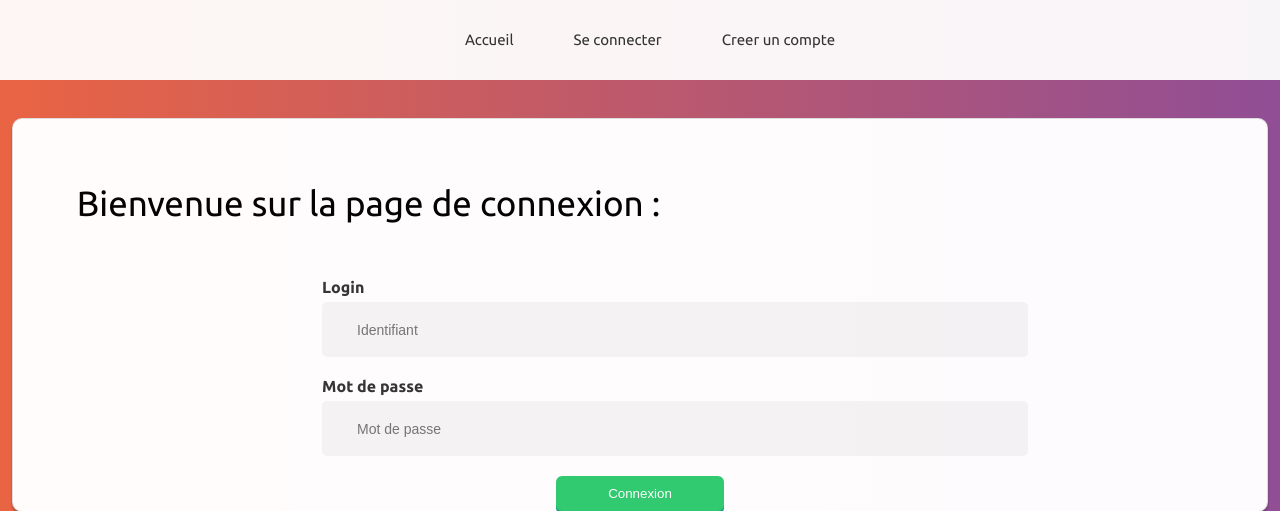
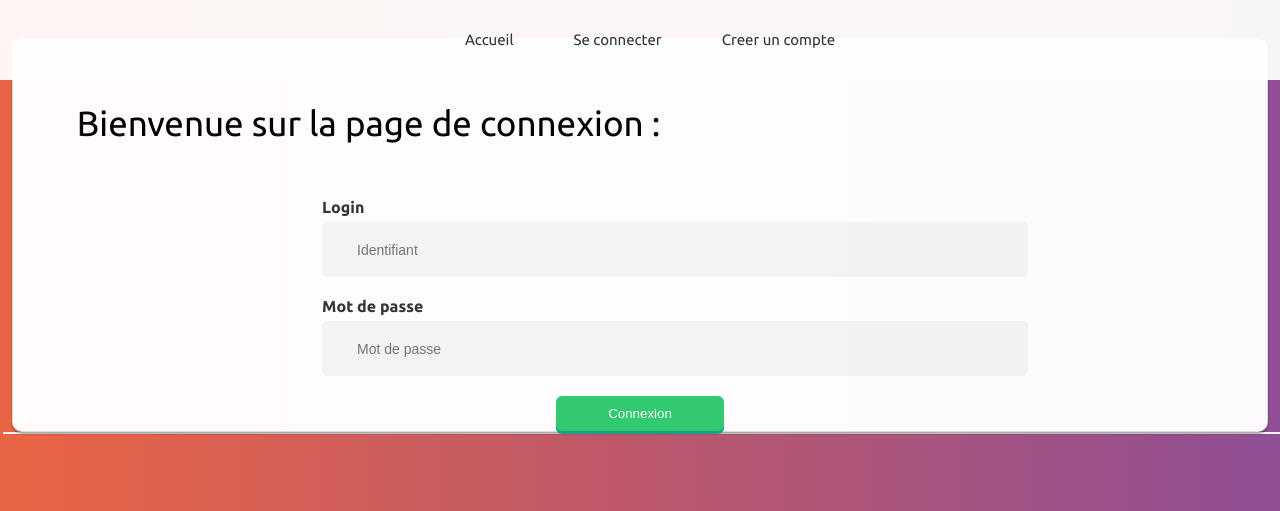
Before and after one commit to NathanGuillaud/Piscine, a PHP site: page / in a window 1280 px wide. Shown: the top 511 px of the page. Run offline with PHP 8.4, Linux system fonts and the light colour scheme; some libraries are stand-ins or nearby versions.

Commit message:
Header qui reste fixé

```diff
--- a/library/credentials.php
+++ b/library/credentials.php
@@ -9,7 +9,7 @@
 		// Nom d'utilisateur de la base de donnée
 		private static $databaseLogin = 'root';
 		// Mot de passe de la base de donnée
-		private static $databasePassword = 'root';
+		private static $databasePassword = '';
 
 		static function getDataBaseHostname(){
 			return self::$databaseHostname;
--- a/style.css
+++ b/style.css
@@ -402,3 +402,10 @@ fieldset {
 .liste th:hover{
     cursor: pointer !important;
 }
+
+.stick {
+    position: fixed;
+    top: 0px;
+    z-index: 99;
+    width: 100%;
+}
--- a/view/view.php
+++ b/view/view.php
@@ -11,6 +11,7 @@
 
 
 <body>
+	<div class="header-top">
 	<header><!-- EN TETE DE LA PAGE ! -->
 		<div id="logo">
 			<?php if (ModelUser::isConnected()){
@@ -43,6 +44,7 @@
 			</nav>
 		</div>
 	</header>
+</div>
 	 <?php
         $filepath = File::buildPath(array("view", $controller, "$view.php"));
         require $filepath;
@@ -54,3 +56,33 @@
 	<script src="js/script.js"></script>
 </body>
 </html>
+
+<script>
+$(document).ready(function() {
+	   var s = $(".header-top");
+	   var pos = s.position();
+	   var s2 = $(".header-responsive");
+	   var pos2 = s.position();
+
+	   $(window).scroll(function() {
+		   var windowpos = $(window).scrollTop();
+			console.log($(window).width());
+			if ($(window).width() > 767){
+
+					   if (windowpos >= pos.top) {
+						   s.addClass("stick");
+					   } else {
+						   s.removeClass("stick");
+					   }
+
+			} else {
+							if (windowpos >= pos2.top) {
+						   s2.addClass("stick2");
+					   } else {
+						   s2.removeClass("stick2");
+					   }
+			}
+	  });
+
+	});
+</script>
```
